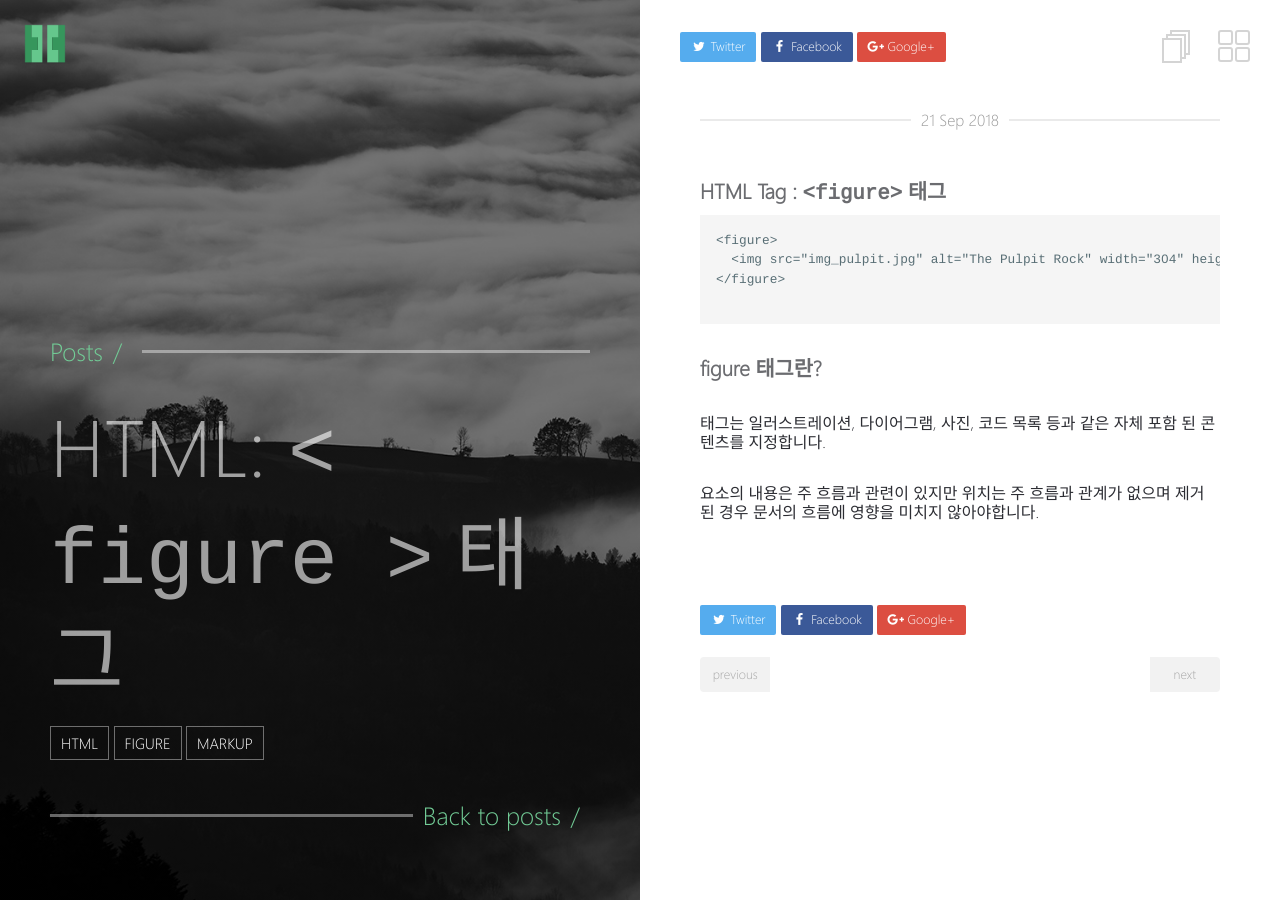
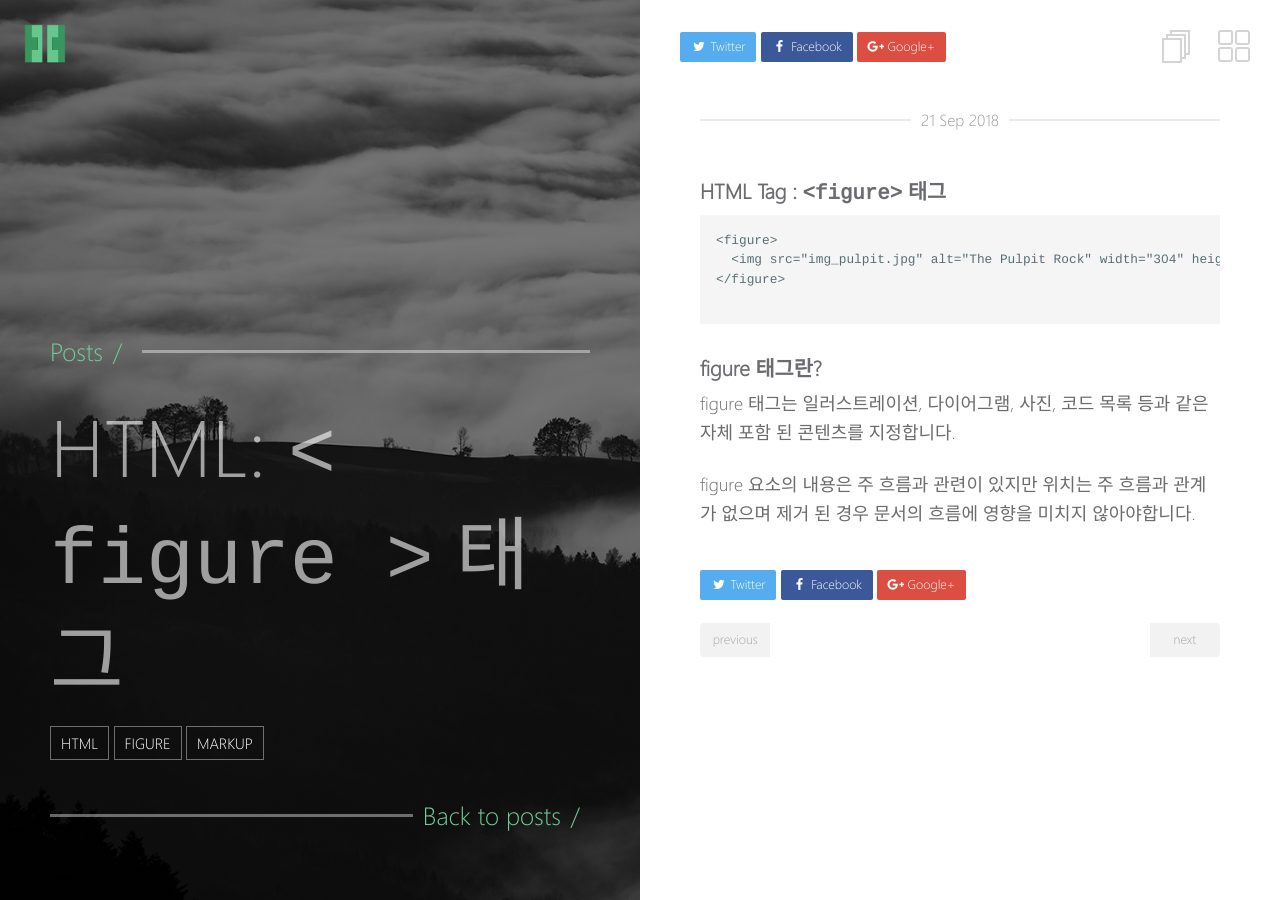
Before and after one commit to yubobae/yubobae.github.com, a Jekyll site: the page built from _posts/html/2018-09-21-figure.md, in a window 1280 px wide. Built offline with Jekyll 4.4.1, drawn with Linux system fonts in a browser that asks for light colours.

Commit message:
Update 2018-09-21-figure.md

````diff
--- a/_posts/html/2018-09-21-figure.md
+++ b/_posts/html/2018-09-21-figure.md
@@ -17,6 +17,6 @@ tags:
 ```
 ### figure 태그란?
 
-<figure> 태그는 일러스트레이션, 다이어그램, 사진, 코드 목록 등과 같은 자체 포함 된 콘텐츠를 지정합니다.
+figure 태그는 일러스트레이션, 다이어그램, 사진, 코드 목록 등과 같은 자체 포함 된 콘텐츠를 지정합니다.
 
-<figure> 요소의 내용은 주 흐름과 관련이 있지만 위치는 주 흐름과 관계가 없으며 제거 된 경우 문서의 흐름에 영향을 미치지 않아야합니다.
+figure 요소의 내용은 주 흐름과 관련이 있지만 위치는 주 흐름과 관계가 없으며 제거 된 경우 문서의 흐름에 영향을 미치지 않아야합니다.
````
